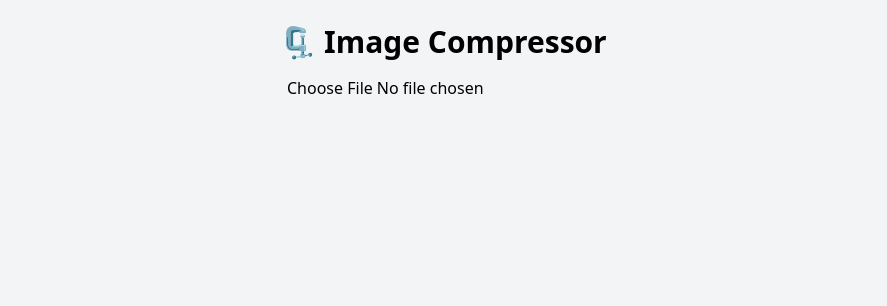
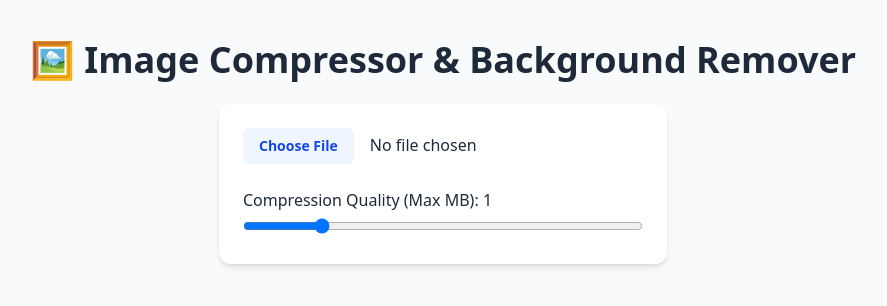
Before and after one commit to atharvabaodhankar/image-compressor, a React (Vite) app: page / in a window 1280 px wide. Shown: the top 306 px of the page, without its empty margins (197-1084 px from the left). Built offline with nearby package versions, Linux system fonts and the light colour scheme.

Commit message:
feat: add background removal functionality and UI improvements
- Add @imgly/background-removal dependency
- Implement background removal feature with loading states
- Enhance UI with quality slider and better styling
- Update package-lock.json with new dependencies

```diff
--- a/package.json
+++ b/package.json
@@ -10,6 +10,7 @@
     "preview": "vite preview"
   },
   "dependencies": {
+    "@imgly/background-removal": "^1.6.0",
     "@tailwindcss/vite": "^4.1.10",
     "browser-image-compression": "^2.0.2",
     "react": "^19.1.0",
--- a/src/App.jsx
+++ b/src/App.jsx
@@ -1,11 +1,18 @@
-import { useState } from "react";
+import { useState, useEffect } from "react";
 import imageCompression from "browser-image-compression";
+import { removeBackground } from "@imgly/background-removal";
+
 
 function App() {
   const [originalFile, setOriginalFile] = useState(null);
   const [compressedFile, setCompressedFile] = useState(null);
   const [previewUrl, setPreviewUrl] = useState(null);
   const [compressedUrl, setCompressedUrl] = useState(null);
+  const [quality, setQuality] = useState(1);
+  const [bgRemovedUrl, setBgRemovedUrl] = useState(null);
+  const [loading, setLoading] = useState(false);
+
+
 
   const handleImageUpload = (e) => {
     const file = e.target.files[0];
@@ -14,55 +21,103 @@ function App() {
       setPreviewUrl(URL.createObjectURL(file));
       setCompressedFile(null);
       setCompressedUrl(null);
+      setBgRemovedUrl(null);
     }
   };
 
   const handleCompress = async () => {
     if (!originalFile) return;
-
+    setLoading(true);
+    try {
       const options = {
-      maxSizeMB: 1,
-      maxWidthOrHeight: 1024,
+        maxSizeMB: quality,
+        maxWidthOrHeight: 1920,
         useWebWorker: true,
       };
 
-    try {
       const compressed = await imageCompression(originalFile, options);
       setCompressedFile(compressed);
       setCompressedUrl(URL.createObjectURL(compressed));
     } catch (error) {
       console.error("Compression error:", error);
     }
+    setLoading(false);
   };
 
+  const handleRemoveBackground = async () => {
+    if (!originalFile) return;
+    setLoading(true);
+
+    try {
+      const outputBlob = await removeBackground(originalFile); // just one function
+      setBgRemovedUrl(URL.createObjectURL(outputBlob));
+    } catch (error) {
+      console.error("Background removal error:", error);
+    }
+
+    setLoading(false);
+  };
+
+
   return (
-    <div className="min-h-screen bg-gray-100 p-6 flex flex-col items-center">
-      <h1 className="text-3xl font-bold mb-4">🗜️ Image Compressor</h1>
+    <div className="min-h-screen bg-gray-50 px-6 py-10 flex flex-col items-center text-gray-800">
+      <h1 className="text-4xl font-bold mb-6 text-center">🖼️ Image Compressor & Background Remover</h1>
 
+      <div className="w-full max-w-md space-y-6 bg-white p-6 rounded-xl shadow-md">
         <input
           type="file"
           accept="image/*"
           onChange={handleImageUpload}
-        className="mb-4"
+          className="w-full file:mr-4 file:py-2 file:px-4 file:rounded-md file:border-0 file:text-sm file:font-semibold file:bg-blue-50 file:text-blue-700 hover:file:bg-blue-100"
         />
 
-      {previewUrl && (
-        <div className="mb-4 flex gap-8">
         <div>
-            <h2 className="text-xl font-semibold">Original</h2>
-            <img src={previewUrl} alt="original" className="w-64 mt-2 rounded" />
-            <p className="text-sm text-gray-600 mt-1">
-              {(originalFile.size / 1024).toFixed(2)} KB
-            </p>
+          <label className="block mb-1 font-medium">Compression Quality (Max MB): {quality}</label>
+          <input
+            type="range"
+            min="0.1"
+            max="5"
+            step="0.1"
+            value={quality}
+            onChange={(e) => setQuality(parseFloat(e.target.value))}
+            className="w-full"
+          />
         </div>
 
+        {originalFile && (
+          <div className="flex gap-4 justify-between">
+            <button
+              onClick={handleCompress}
+              className="flex-1 bg-green-600 text-white px-4 py-2 rounded hover:bg-green-700 transition"
+            >
+              Compress
+            </button>
+            <button
+              onClick={handleRemoveBackground}
+              className="flex-1 bg-purple-600 text-white px-4 py-2 rounded hover:bg-purple-700 transition"
+            >
+              Remove BG
+            </button>
+          </div>
+        )}
+      </div>
+
+      {loading && <p className="mt-6 text-blue-600 font-medium">Processing...</p>}
+
+      <div className="mt-10 flex flex-wrap gap-8 justify-center">
+        {previewUrl && (
+          <div className="text-center">
+            <h2 className="text-xl font-semibold mb-2">Original</h2>
+            <img src={previewUrl} className="w-64 rounded shadow" />
+            <p className="text-sm mt-1">{(originalFile.size / 1024).toFixed(2)} KB</p>
+          </div>
+        )}
+
         {compressedUrl && (
-            <div>
-              <h2 className="text-xl font-semibold">Compressed</h2>
-              <img src={compressedUrl} alt="compressed" className="w-64 mt-2 rounded" />
-              <p className="text-sm text-gray-600 mt-1">
-                {(compressedFile.size / 1024).toFixed(2)} KB
-              </p>
+          <div className="text-center">
+            <h2 className="text-xl font-semibold mb-2">Compressed</h2>
+            <img src={compressedUrl} className="w-64 rounded shadow" />
+            <p className="text-sm mt-1">{(compressedFile.size / 1024).toFixed(2)} KB</p>
             <a
               href={compressedUrl}
               download="compressed.jpg"
@@ -72,17 +127,21 @@ function App() {
             </a>
           </div>
         )}
+
+        {bgRemovedUrl && (
+          <div className="text-center">
+            <h2 className="text-xl font-semibold mb-2">No Background</h2>
+            <img src={bgRemovedUrl} className="w-64 rounded shadow" />
+            <a
+              href={bgRemovedUrl}
+              download="no-background.png"
+              className="mt-2 inline-block bg-pink-500 text-white px-4 py-2 rounded hover:bg-pink-600"
+            >
+              Download PNG
+            </a>
           </div>
         )}
-
-      {originalFile && !compressedFile && (
-        <button
-          onClick={handleCompress}
-          className="mt-4 bg-green-600 text-white px-6 py-2 rounded hover:bg-green-700"
-        >
-          Compress Image
-        </button>
-      )}
+      </div>
     </div>
   );
 }
```
Also changed, not shown: 1 other file (tests, documents, lock files or other folders). Lines whose indentation alone changed are shown as unchanged.
